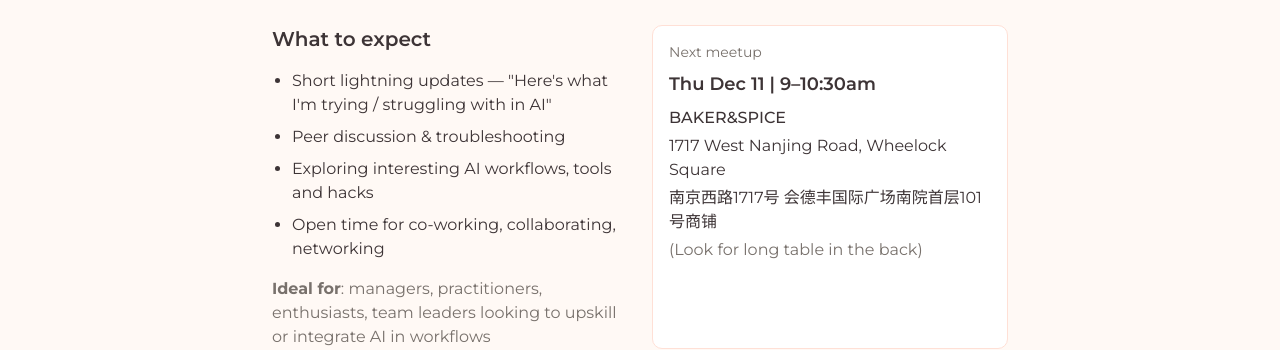
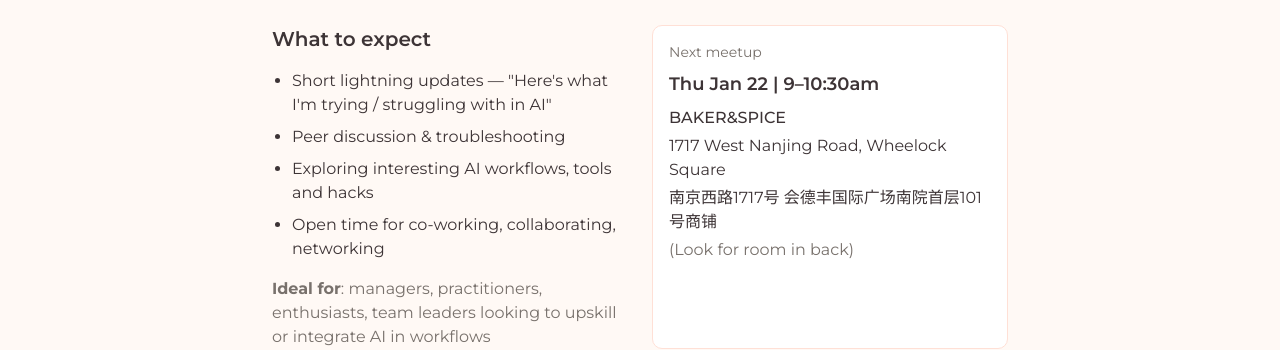
Before and after one commit to youngchingjui/ai-breakfast, a Next.js app: page / in a window 1280 px wide. Shown: the part 176-526 px from the top of the page. Built offline with nearby package versions, Linux system fonts and the light colour scheme.

Commit message:
updated next date

```diff
--- a/app/page.tsx
+++ b/app/page.tsx
@@ -23,12 +23,12 @@ export default function Home() {
 
           <aside className="rounded-lg border border-border p-4 bg-card space-y-2">
             <div className="text-sm text-muted-foreground">Next meetup</div>
-            <div className="text-lg font-semibold">Thu Dec 11 | 9–10:30am</div>
+            <div className="text-lg font-semibold">Thu Jan 22 | 9–10:30am</div>
             <div className="space-y-1 text-foreground">
               <div className="font-medium">BAKER&SPICE</div>
               <div>1717 West Nanjing Road, Wheelock Square</div>
               <div>南京西路1717号 会德丰国际广场南院首层101号商铺</div>
-              <div className="text-muted-foreground">(Look for long table in the back)</div>
+              <div className="text-muted-foreground">(Look for room in back)</div>
             </div>
           </aside>
         </div>
```
